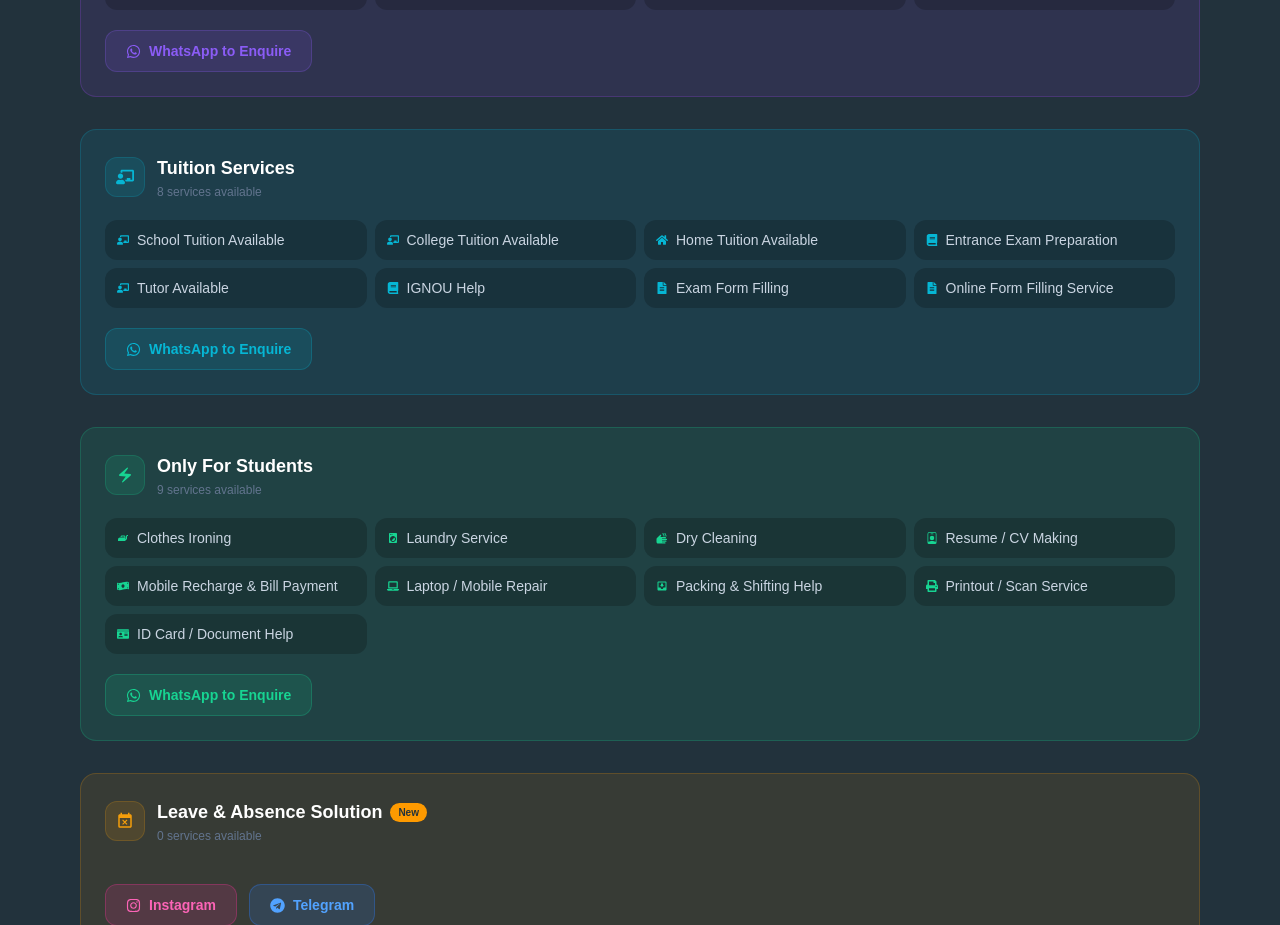
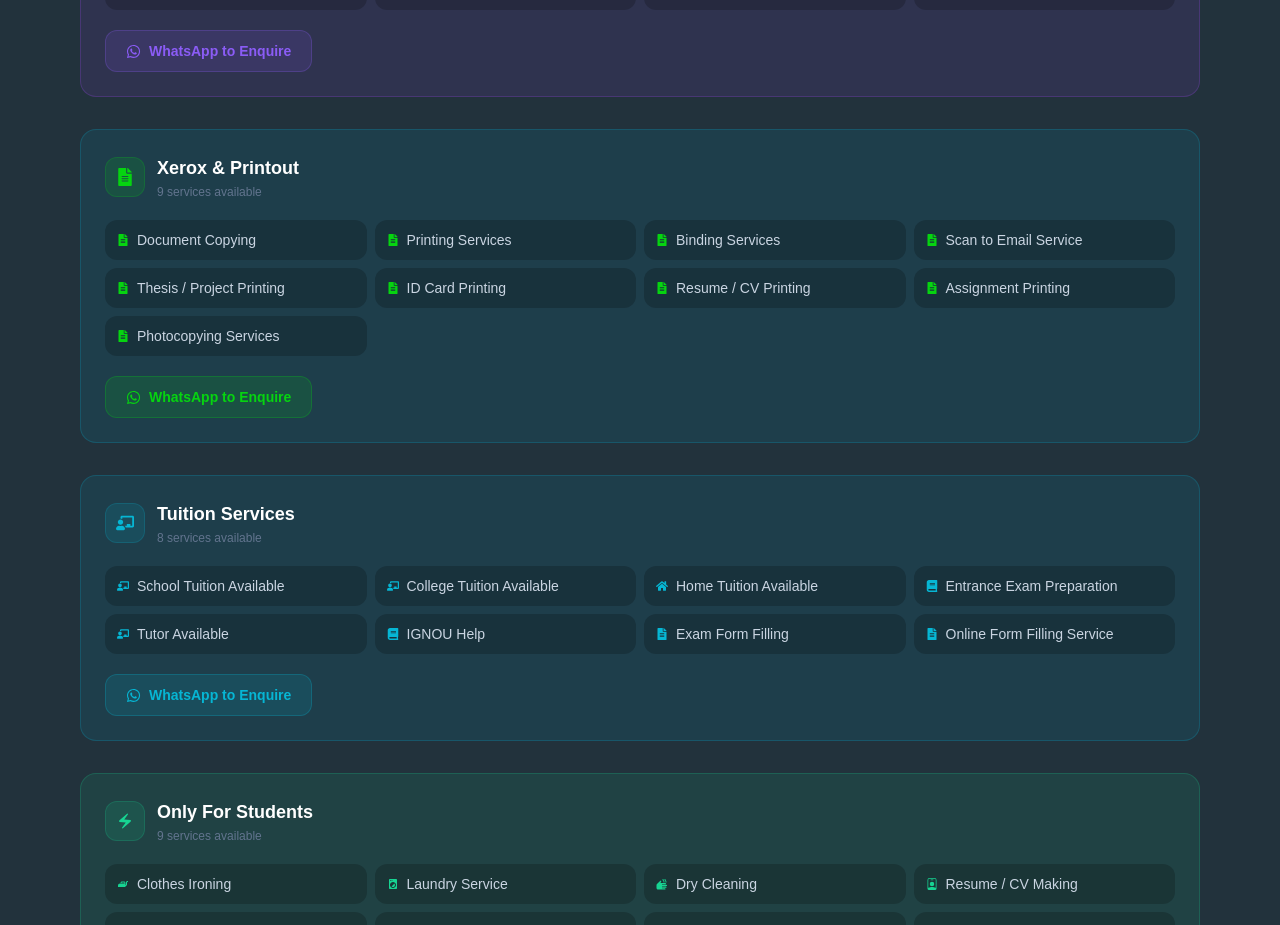
Before and after one commit to akhtararif14-hash/kapilstore, a Next.js app: page /others in a window 1280 px wide. Shown: the part 720-1645 px from the top of the page. Built offline with nearby package versions, Linux system fonts and the light colour scheme; no server answers.

Commit message:
add xerox

```diff
--- a/app/components/Navbar.jsx
+++ b/app/components/Navbar.jsx
@@ -47,6 +47,12 @@ const TOP_NAV = [
     label: "Assignment Paid Service",
     // Icon: FaFileAlt,
     href: "/others#assignment",
+  },
+  {
+    id: "xerox",
+    label: "Xerox & Printout",
+    // Icon: FaPrint,
+    href: "/stationery#xerox-printout",
   },
   {
     id: "tuition",
--- a/app/others/OthersClient.jsx
+++ b/app/others/OthersClient.jsx
@@ -185,6 +185,26 @@ const SECTIONS = [
   //     "Money on Rent",
   //   ],
   // },
+  {
+    id: "Xerox & Printout",
+    title: "Xerox & Printout",
+    color: "#06d410",
+    bgColor: "bg-cyan-500/10",
+    borderColor: "border-cyan-500/20",
+    contact: true,
+    items: [
+      "Document Copying",
+      "Printing Services",
+      "Binding Services",
+      "Scan to Email Service",
+      "Thesis / Project Printing",
+      "ID Card Printing",
+      "Resume / CV Printing",
+      "Assignment Printing",
+      "Photocopying Services",
+
+    ],
+  },
   {
     id: "tuition",
     title: "Tuition Services",
```
